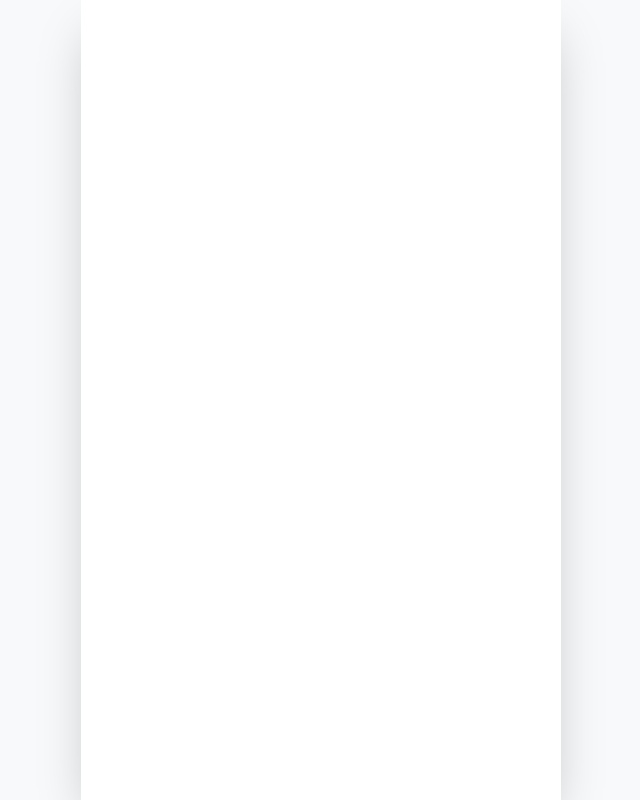
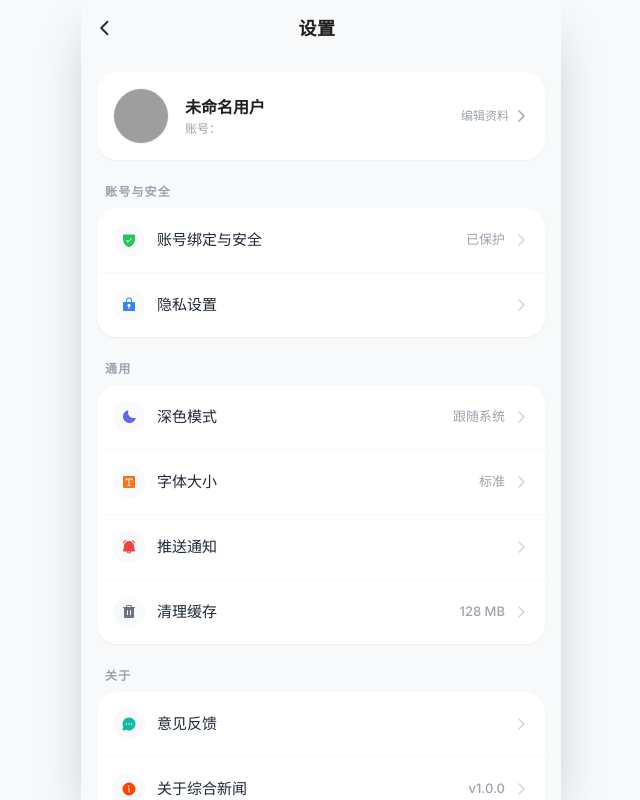
Before and after one commit to Fu0000/news-app, a Vue app in the folder news-frontend/: page /settings in a window 1280 px wide. Before the commit this address had no page. Shown: the whole page, without its empty margins (319-959 px from the left). Built offline with nearby package versions, Linux system fonts and the light colour scheme; sample sign-in values are in the browser's storage; grey boxes are pictures that could not be loaded; a web font is replaced by a local one.

Commit message:
feat(settings): implement settings page and global logout logic

```diff
--- a/news-frontend/src/pages/profile/index.vue
+++ b/news-frontend/src/pages/profile/index.vue
@@ -73,8 +73,8 @@ const handleLogout = () => {
         <button class="w-10 h-10 rounded-full flex items-center justify-center text-gray-800 hover:bg-white/50 transition-colors">
           <Icon icon="ph:moon" class="w-6 h-6" />
         </button>
-        <button @click="handleLogout" class="w-10 h-10 rounded-full flex items-center justify-center text-gray-800 hover:bg-white/50 transition-colors">
-          <Icon icon="ph:sign-out" class="w-6 h-6" />
+        <button @click="router.push('/settings')" class="w-10 h-10 rounded-full flex items-center justify-center text-gray-800 hover:bg-white/50 transition-colors">
+          <Icon icon="ph:gear" class="w-6 h-6" />
         </button>
       </div>
     </header>
--- /dev/null
+++ b/news-frontend/src/pages/settings/index.vue
@@ -0,0 +1,134 @@
+<script setup lang="ts">
+import { ref } from 'vue'
+import { useRouter } from 'vue-router'
+import { Icon } from '@iconify/vue'
+import { useUserStore } from '@/store/user'
+
+const router = useRouter()
+const userStore = useUserStore()
+
+const handleBack = () => {
+  router.back()
+}
+
+const handleLogout = () => {
+  // 增加 iOS 风格的 Action Sheet (这里用简易 confirm 模拟)
+  if (confirm('退出后不会删除任何历史数据，下次登录依然可以使用本账号。确认退出吗？')) {
+    userStore.logout()
+    router.replace('/login')
+  }
+}
+
+// 设置菜单配置
+const settingGroups = ref([
+  {
+    title: '账号与安全',
+    items: [
+      { id: 'account', icon: 'ph:shield-check-fill', color: 'text-green-500', label: '账号绑定与安全', value: '已保护' },
+      { id: 'privacy', icon: 'ph:lock-key-fill', color: 'text-blue-500', label: '隐私设置', value: '' }
+    ]
+  },
+  {
+    title: '通用',
+    items: [
+      { id: 'theme', icon: 'ph:moon-fill', color: 'text-indigo-500', label: '深色模式', value: '跟随系统' },
+      { id: 'font', icon: 'ph:text-t-fill', color: 'text-orange-500', label: '字体大小', value: '标准' },
+      { id: 'notification', icon: 'ph:bell-ringing-fill', color: 'text-red-500', label: '推送通知', value: '' },
+      { id: 'cache', icon: 'ph:trash-fill', color: 'text-gray-500', label: '清理缓存', value: '128 MB' }
+    ]
+  },
+  {
+    title: '关于',
+    items: [
+      { id: 'feedback', icon: 'ph:chat-circle-dots-fill', color: 'text-teal-500', label: '意见反馈', value: '' },
+      { id: 'about', icon: 'ph:info-fill', color: 'text-primary-accent', label: '关于综合新闻', value: 'v1.0.0' }
+    ]
+  }
+])
+
+const handleItemClick = (id: string) => {
+  if (id === 'cache') {
+    alert('缓存清理成功！')
+    const cacheItem = settingGroups.value[1].items.find(i => i.id === 'cache')
+    if (cacheItem) cacheItem.value = '0 MB'
+  }
+}
+</script>
+
+<template>
+  <div class="h-full w-full bg-surface-muted flex flex-col relative pb-[env(safe-area-inset-bottom)]">
+
+    <!-- 顶部状态栏 -->
+    <header class="bg-surface-muted sticky top-0 z-50 pt-[env(safe-area-inset-top)] px-4 flex items-center justify-between h-14">
+      <button @click="handleBack" class="w-8 h-8 rounded-full flex items-center justify-center text-gray-800 hover:bg-gray-200 transition-colors active:scale-95 -ml-2">
+        <Icon icon="ph:caret-left-bold" class="w-5 h-5" />
+      </button>
+      <div class="text-lg font-bold text-primary font-display tracking-wide">
+        设置
+      </div>
+      <div class="w-8"></div> <!-- 占位保持居中 -->
+    </header>
+
+    <main class="flex-1 overflow-y-auto px-4 pt-4 pb-10">
+
+      <!-- 用户简易卡片 (可点击编辑资料) -->
+      <div class="bg-white rounded-[20px] p-4 mb-6 shadow-sm flex items-center justify-between cursor-pointer active:scale-[0.98] transition-transform">
+        <div class="flex items-center space-x-4">
+          <img :src="userStore.avatarUrl || 'https://api.dicebear.com/7.x/avataaars/svg?seed=default'" class="w-14 h-14 rounded-full bg-gray-100 object-cover border border-gray-100" />
+          <div>
+            <div class="text-base font-bold text-primary mb-0.5">{{ userStore.nickname || '未命名用户' }}</div>
+            <div class="text-xs text-gray-400 font-medium">账号：{{ userStore.phone }}</div>
+          </div>
+        </div>
+        <div class="flex items-center text-gray-400">
+          <span class="text-xs font-medium mr-1">编辑资料</span>
+          <Icon icon="ph:caret-right-bold" class="w-4 h-4" />
+        </div>
+      </div>
+
+      <!-- 设置菜单分组 -->
+      <div class="space-y-6">
+        <div v-for="group in settingGroups" :key="group.title">
+          <div class="text-xs font-bold text-gray-400 uppercase tracking-widest pl-2 mb-2">{{ group.title }}</div>
+          <div class="bg-white rounded-[20px] shadow-sm overflow-hidden divide-y divide-gray-50">
+            <div
+              v-for="item in group.items"
+              :key="item.id"
+              @click="handleItemClick(item.id)"
+              class="flex items-center justify-between p-4 hover:bg-gray-50 transition-colors cursor-pointer active:bg-gray-100"
+            >
+              <div class="flex items-center space-x-3">
+                <div :class="['w-8 h-8 rounded-full flex items-center justify-center bg-gray-50', item.color]">
+                  <Icon :icon="item.icon" class="w-4 h-4" />
+                </div>
+                <span class="text-[15px] font-medium text-gray-800">{{ item.label }}</span>
+              </div>
+              <div class="flex items-center space-x-2">
+                <span v-if="item.value" class="text-[13px] text-gray-400 font-medium">{{ item.value }}</span>
+                <Icon icon="ph:caret-right-bold" class="w-4 h-4 text-gray-300" />
+              </div>
+            </div>
+          </div>
+        </div>
+      </div>
+
+      <!-- 退出登录按钮 (大红钮设计) -->
+      <div class="mt-8">
+        <button
+          @click="handleLogout"
+          class="w-full bg-white text-red-500 font-bold text-[15px] py-4 rounded-[20px] shadow-sm hover:bg-red-50 active:scale-[0.98] transition-all"
+        >
+          退出当前账号
+        </button>
+      </div>
+
+    </main>
+  </div>
+</template>
+
+<style scoped>
+/* 隐藏滚动条 */
+::-webkit-scrollbar {
+  display: none;
+}
+</style>
--- a/news-frontend/src/router/index.ts
+++ b/news-frontend/src/router/index.ts
@@ -48,6 +48,12 @@ const routes: Array<RouteRecordRaw> = [
     name: 'Messages',
     component: () => import('@/pages/messages/index.vue'),
     meta: { requiresAuth: true, hideTabBar: true }
+  },
+  {
+    path: '/settings',
+    name: 'Settings',
+    component: () => import('@/pages/settings/index.vue'),
+    meta: { requiresAuth: true, hideTabBar: true }
   }
 ]
 
```
